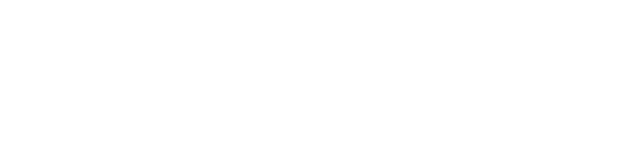
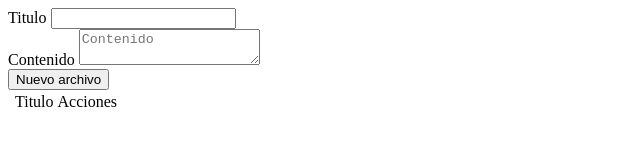
Before and after one commit to jcondoripin/repo_Pweb2B_Lab02, a website: page public/index.html in a window 1280 px wide. Shown: the whole page, without its empty margins (0-640 px from the left). Drawn offline with Linux system fonts and the light colour scheme.

Commit message:
vista index

```diff
--- a/public/index.html
+++ b/public/index.html
@@ -7,6 +7,38 @@
     <title>Md to HTML with AJAX</title>
 </head>
 <body>
+    <div>
+        <div>
+            <!-- Aquí el formulario para crear nuevos md -->
+            <form>
+                <div>
+                    <label for="title">Titulo</label>
+                    <input type="text" name="title" id="title">
+                </div>
+                <div>
+                    <label for="content">Contenido</label>
+                    <textarea name="content" placeholder="Contenido" id="content"></textarea>
+                </div>
+            </form>
+            <button id="bCrear" onclick="crearMd()">Nuevo archivo</button>
 
+            <!-- Aquí la lista de archivos creados -->
+            <table>
+                <thead>
+                    <td>
+                        <td>Titulo</td>
+                        <td>Acciones</td>
+                    </td>
+                </thead>
+                <tbody id="listMd">
+
+                </tbody>
+            </table>
+        </div>
+        <div id="result">
+            <!-- Aquí la vista de md a html -->
+        </div>
+    </div>
+    <script src="js/app.js"></script>
 </body>
 </html>
```
